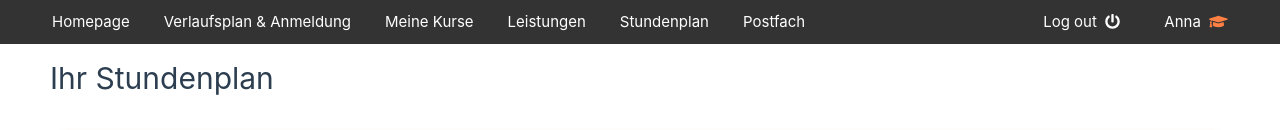
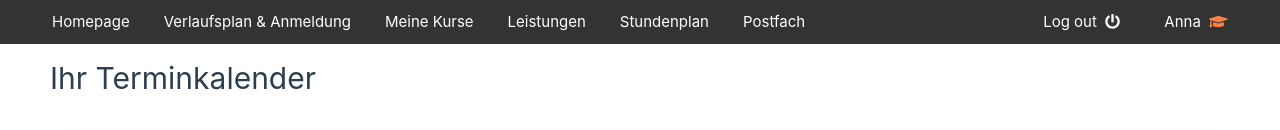
Before and after one commit to JonnyS02/hci_project, a Vue app: page /Schedule_prof in a window 1280 px wide. Shown: the top 130 px of the page. Built offline with nearby package versions, Linux system fonts and the light colour scheme.

Commit message:
terminkalender

```diff
--- a/src/Schedule_prof.vue
+++ b/src/Schedule_prof.vue
@@ -1,5 +1,5 @@
 <template>
-    <h1>Ihr Stundenplan</h1>
+    <h1>Ihr Terminkalender</h1>
     <div class="orange_container">
 
         <table>
```
